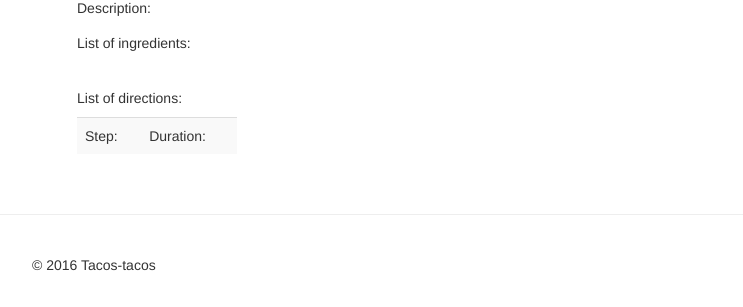
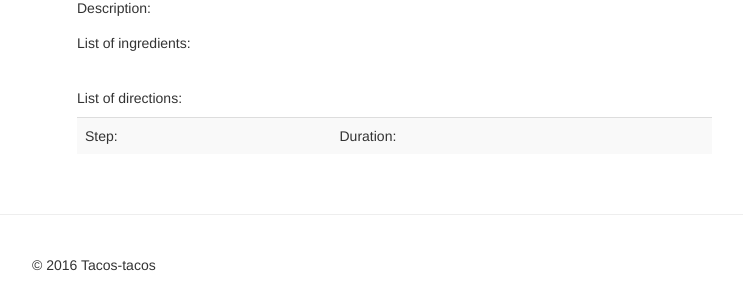
Before and after one commit to pavelkalin/eval, a Django app: template tacos/templates/recipe2.html in a window 1280 px wide. Shown: the part 339-646 px from the top of the page, without its empty margins (8-751 px from the left). Run offline with Django 3.2, Linux system fonts and the light colour scheme; the template is opened without the code that fills it, so the values that code supplies are empty; parts of the project's set-up code (start-up, migrations or seed data) failed here and were passed over; some libraries are stand-ins or nearby versions.

Commit message:
Change recipes detail view to adjust directions div width

```diff
--- a/tacos/templates/recipe2.html
+++ b/tacos/templates/recipe2.html
@@ -37,7 +37,7 @@
             </div>
         </div>
         <div class="row">
-            <div class="col-lg-2">
+            <div class="col-lg-7">
                 <h5>List of directions:</h5>
                 <table class="table table-striped">
                     <tr>
```
